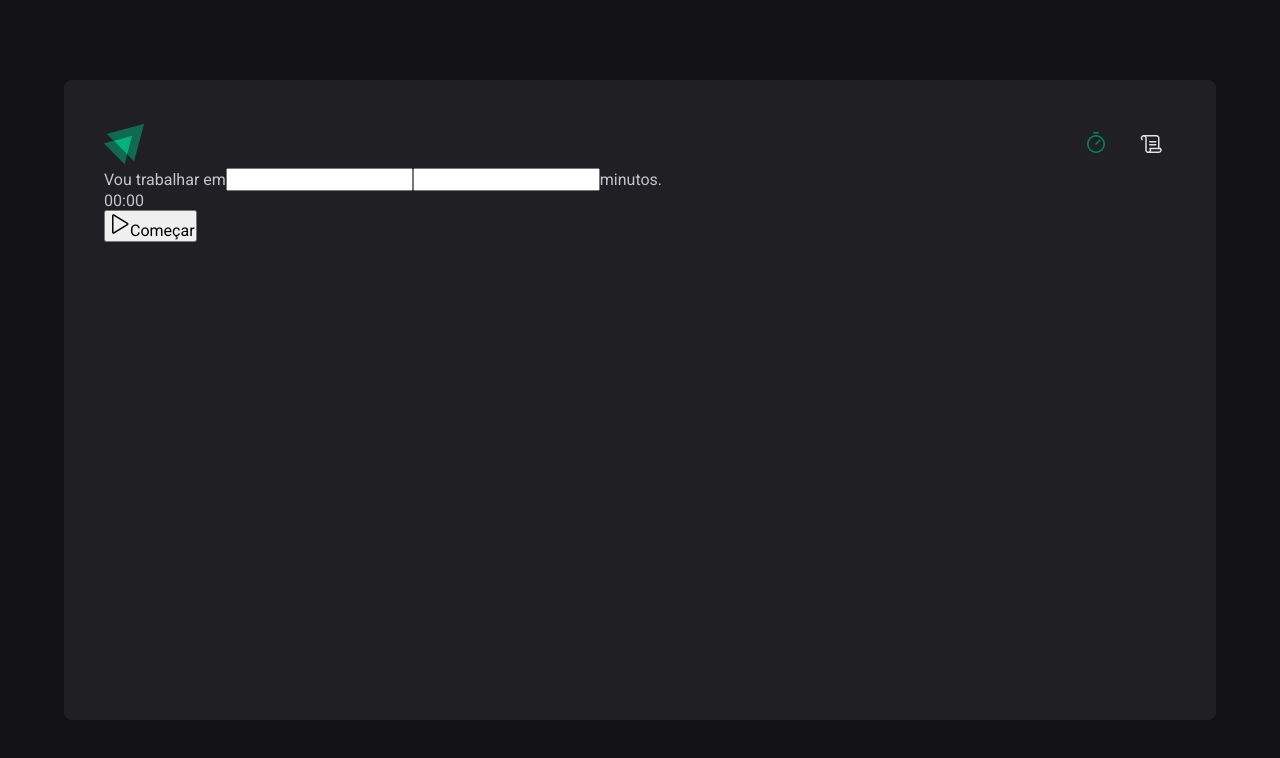
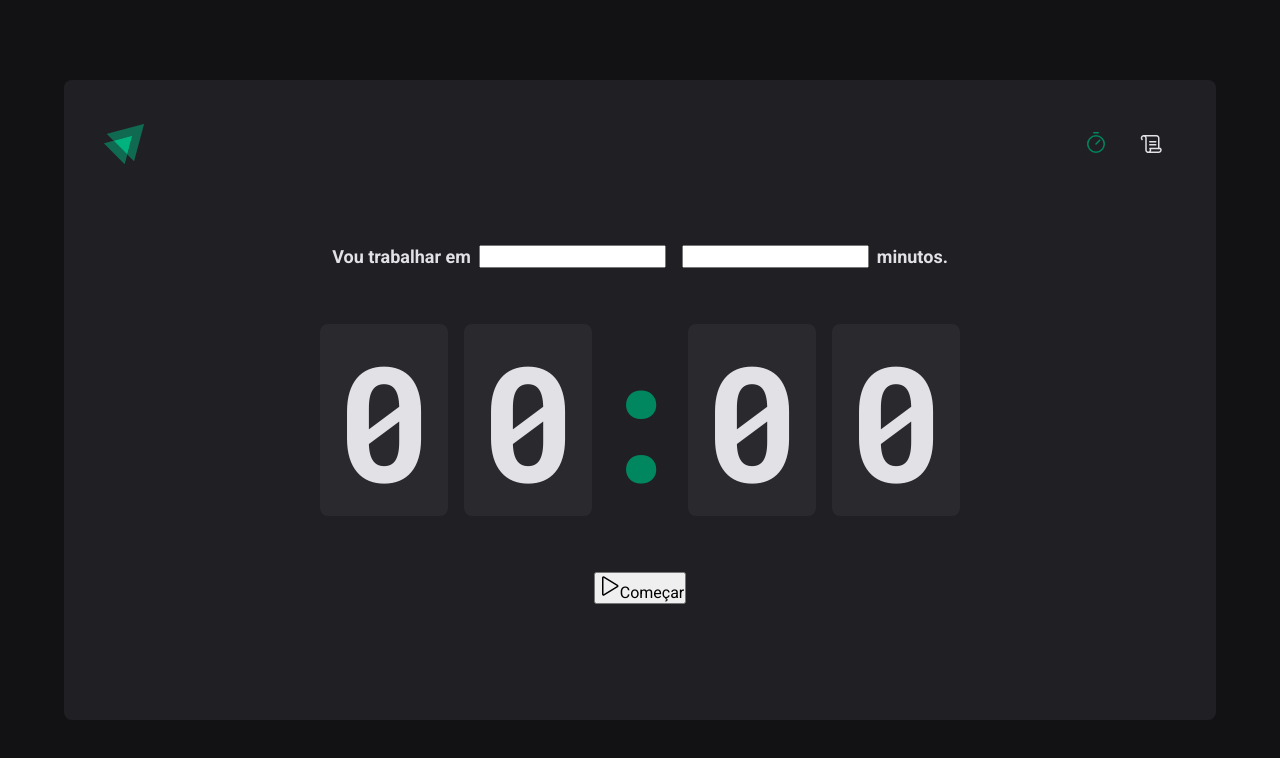
Before and after one commit to gw-rodrigues/ignite-react-2022-timer, a React (Vite) app: page / in a window 1280 px wide. Shown: the top 758 px of the page. Built offline with nearby package versions, Linux system fonts and the light colour scheme.

Commit message:
feat: add form and timer

```diff
--- a/src/pages/Home/index.tsx
+++ b/src/pages/Home/index.tsx
@@ -1,10 +1,16 @@
 import { Play } from 'phosphor-react'
+import {
+  CountDownContainer,
+  FormContainer,
+  HomeContainer,
+  Separator,
+} from './styles'
 
 export function Home() {
   return (
-    <div>
+    <HomeContainer>
       <form action="">
-        <div>
+        <FormContainer>
           <label htmlFor="task">Vou trabalhar em</label>
           <input id="task" />
 
@@ -12,21 +18,21 @@ export function Home() {
           <input type="number" id="minutesAmount" />
 
           <span>minutos.</span>
-        </div>
+        </FormContainer>
 
-        <div>
+        <CountDownContainer>
           <span>0</span>
           <span>0</span>
-          <span>:</span>
+          <Separator>:</Separator>
           <span>0</span>
           <span>0</span>
-        </div>
+        </CountDownContainer>
 
         <button type="submit">
           <Play size={24} />
           Começar
         </button>
       </form>
-    </div>
+    </HomeContainer>
   )
 }
```
